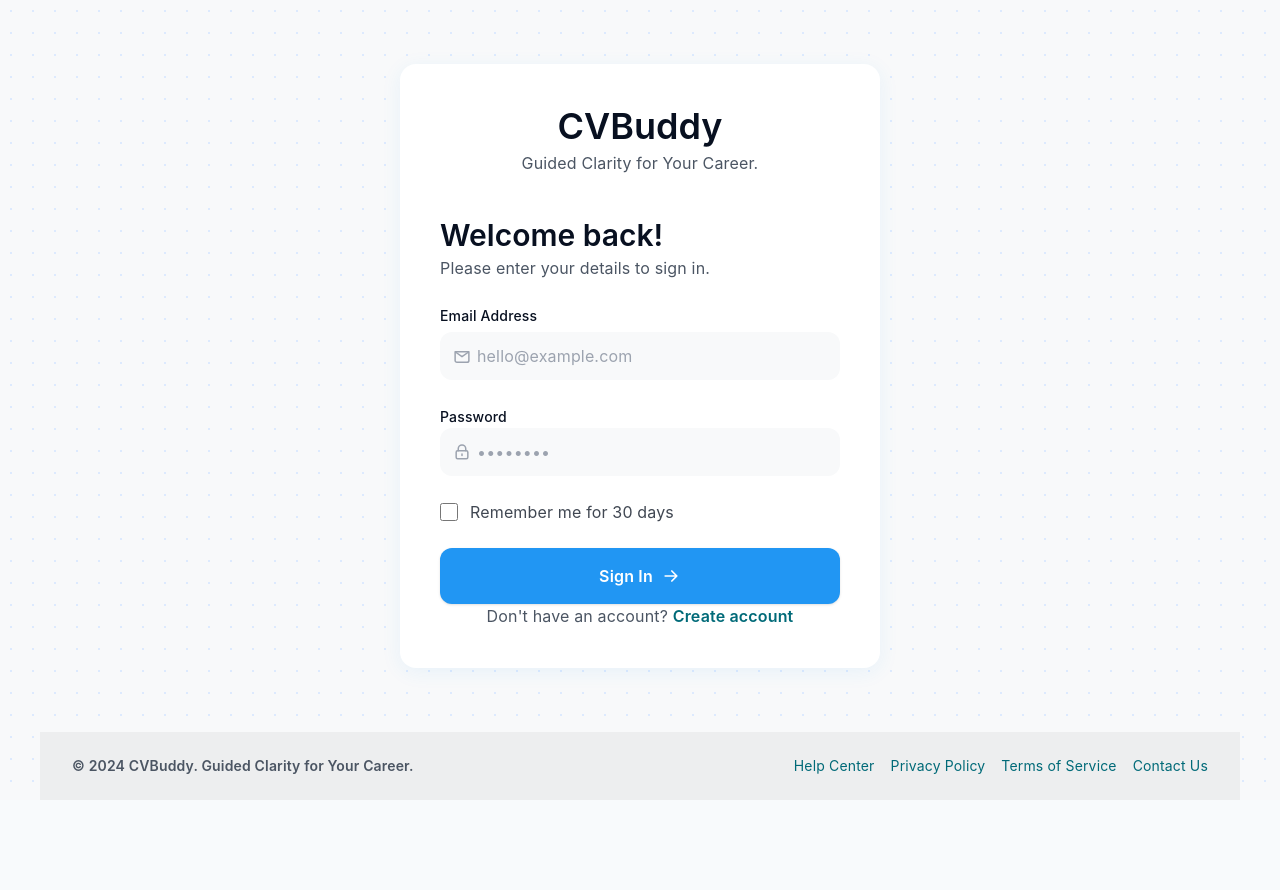
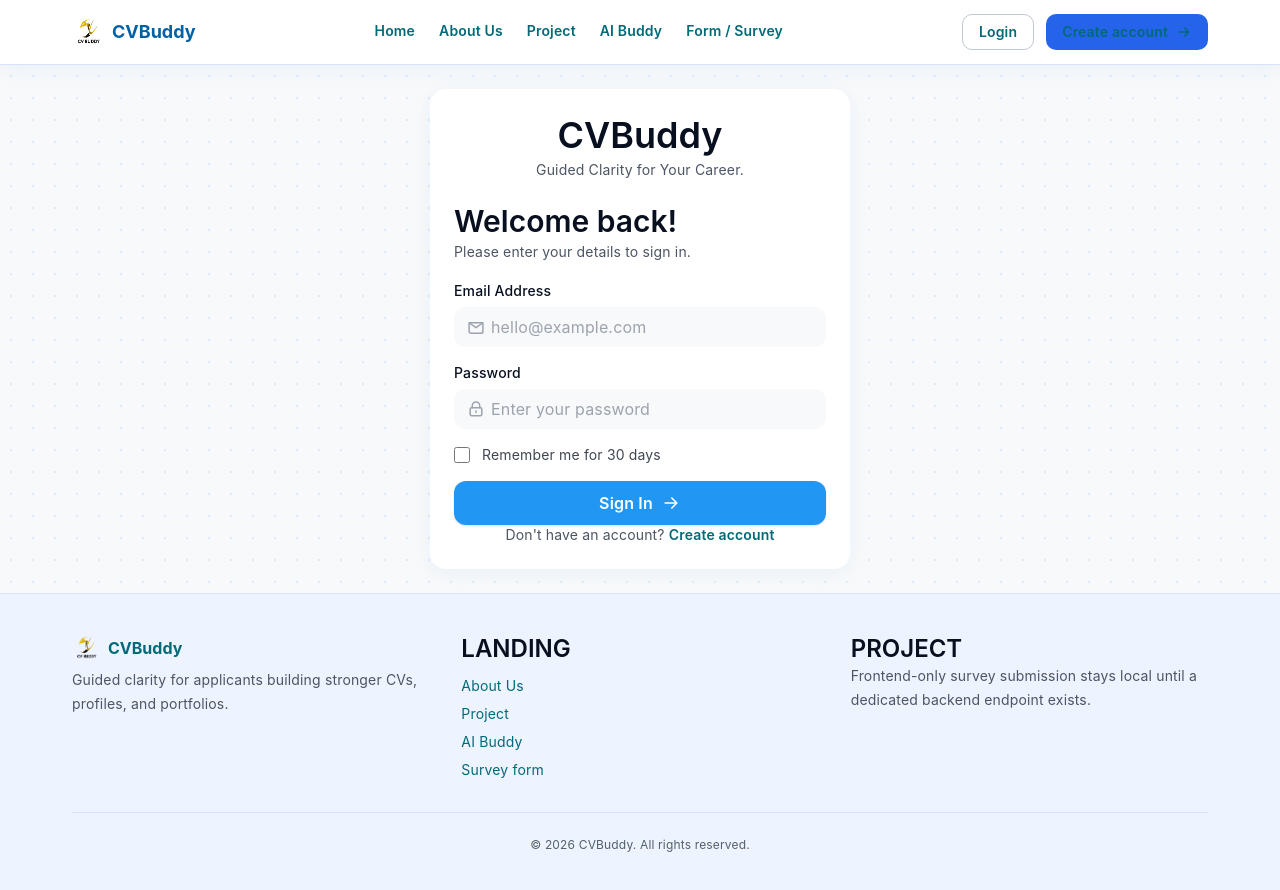
Before and after one commit to elvisDaWeird1/CVBuddy, a React (Vite) app: page /login in a window 1280 px wide. Shown: the top 890 px of the page. Before the commit the page ends 800 px from the top, so only its background shows below. Built offline with nearby package versions, Linux system fonts and the light colour scheme.

Commit message:
redesign login/register page

```diff
--- a/src/layouts/ClientLayout/AuthShell.tsx
+++ b/src/layouts/ClientLayout/AuthShell.tsx
@@ -1,5 +1,6 @@
 import type { ReactNode } from 'react'
-import { Link } from 'react-router-dom'
+import { Header } from '@/layouts/ClientLayout/Header'
+import { Footer } from '@/layouts/ClientLayout/Footer'
 
 interface AuthShellProps {
   children: ReactNode
@@ -7,7 +8,9 @@ interface AuthShellProps {
 
 export function AuthShell({ children }: AuthShellProps) {
   return (
-    <div className="relative flex min-h-screen flex-col overflow-hidden bg-[#f8f9fa] text-[#191c1d]">
+    <div className="flex min-h-screen flex-col bg-[#f8f9fa] text-[#191c1d]">
+      <Header />
+      <main className="relative flex flex-1 items-center justify-center overflow-hidden px-4 py-6 sm:px-6 lg:px-8">
         <div
           className="pointer-events-none absolute inset-0 opacity-70"
           style={{
@@ -15,18 +18,9 @@ export function AuthShell({ children }: AuthShellProps) {
             backgroundSize: '22px 22px',
           }}
         />
-      <main className="relative z-10 flex flex-1 items-center justify-center px-4 py-10 sm:px-6 lg:px-8">
         {children}
       </main>
-      <footer className="relative z-10 mx-auto flex w-full max-w-[1200px] flex-col items-center justify-between gap-4 bg-[#edeeef] px-6 py-6 text-sm text-[#404752] sm:flex-row sm:px-8">
-        <p className="font-semibold text-[#191c1d]">© 2024 CVBuddy. Guided Clarity for Your Career.</p>
-        <nav className="flex flex-wrap justify-center gap-4">
-          <Link className="underline underline-offset-4 hover:text-[#0061a4]" to="/coming-soon">Help Center</Link>
-          <Link className="underline underline-offset-4 hover:text-[#0061a4]" to="/coming-soon">Privacy Policy</Link>
-          <Link className="underline underline-offset-4 hover:text-[#0061a4]" to="/coming-soon">Terms of Service</Link>
-          <Link className="underline underline-offset-4 hover:text-[#0061a4]" to="/#survey-form">Contact Us</Link>
-        </nav>
-      </footer>
+      <Footer />
     </div>
   )
 }
--- a/src/modules/auth/LoginPage.tsx
+++ b/src/modules/auth/LoginPage.tsx
@@ -37,24 +37,24 @@ export default function LoginPage() {
 
   return (
     <AuthShell>
-      <section className="w-full max-w-[480px] rounded-[16px] bg-white p-6 shadow-[0_4px_20px_rgba(33,150,243,0.08)] sm:p-10">
-        <div className="mb-10 text-center">
-          <h1 className="text-[40px] font-bold leading-tight tracking-normal text-[#0061a4]">CVBuddy</h1>
-          <p className="mt-2 text-base leading-relaxed text-[#526069]">Guided Clarity for Your Career.</p>
+      <section className="relative z-10 w-full max-w-[420px] rounded-[16px] bg-white p-5 shadow-[0_4px_20px_rgba(33,150,243,0.08)] sm:p-6">
+        <div className="mb-5 text-center">
+          <h1 className="text-[32px] font-bold leading-tight tracking-normal text-[#0061a4]">CVBuddy</h1>
+          <p className="mt-1 text-sm leading-relaxed text-[#526069]">Guided Clarity for Your Career.</p>
         </div>
 
-        <div className="mb-6">
-          <h2 className="text-xl font-semibold tracking-normal text-[#191c1d]">Welcome back!</h2>
-          <p className="mt-2 text-base leading-relaxed text-[#404752]">Please enter your details to sign in.</p>
+        <div className="mb-4">
+          <h2 className="text-lg font-semibold tracking-normal text-[#191c1d]">Welcome back!</h2>
+          <p className="mt-1 text-sm leading-relaxed text-[#404752]">Please enter your details to sign in.</p>
         </div>
 
-        <form className="space-y-6" onSubmit={handleSubmit(onSubmit)} noValidate>
+        <form className="space-y-4" onSubmit={handleSubmit(onSubmit)} noValidate>
           <Input
             label="Email Address"
             type="email"
             autoComplete="email"
             placeholder="hello@example.com"
-            size="lg"
+            size="md"
             leftIcon={<MailIcon className="h-5 w-5" />}
             state={errors.email ? 'error' : 'default'}
             error={errors.email?.message}
@@ -62,28 +62,23 @@ export default function LoginPage() {
             {...register('email')}
           />
 
-          <div className="space-y-1.5">
-            <label className="text-sm font-medium text-[#081020]" htmlFor="password">
-              Password
-            </label>
           <Input
-              id="password"
+            label="Password"
             type="password"
             autoComplete="current-password"
-              placeholder="••••••••"
-              size="lg"
+            placeholder="Enter your password"
+            size="md"
             leftIcon={<LockIcon className="h-5 w-5" />}
             state={errors.password ? 'error' : 'default'}
             error={errors.password?.message}
             className="border-transparent bg-[#f8f9fa] text-base focus:border-[#2196f3] focus:shadow-[0_0_0_3px_rgba(33,150,243,0.2)]"
             {...register('password')}
           />
-          </div>
 
-          <label className="flex items-center gap-3 text-base text-[#404752]">
+          <label className="flex items-center gap-3 text-sm text-[#404752]">
             <input
               type="checkbox"
-              className="h-[18px] w-[18px] rounded border-[#707883] text-[#0061a4] focus:ring-[#2196f3]"
+              className="h-4 w-4 rounded border-[#707883] text-[#0061a4] focus:ring-[#2196f3]"
               {...register('remember')}
             />
             Remember me for 30 days
@@ -98,14 +93,14 @@ export default function LoginPage() {
           <Button
             type="submit"
             loading={isSubmitting}
-            className="h-14 w-full rounded-[12px] bg-[#2196f3] text-base font-semibold text-white shadow-sm hover:-translate-y-0.5 hover:bg-[#0061a4] hover:shadow-[0_8px_30px_rgba(33,150,243,0.12)]"
+            className="h-11 w-full rounded-[12px] bg-[#2196f3] text-base font-semibold text-white shadow-sm hover:-translate-y-0.5 hover:bg-[#0061a4] hover:shadow-[0_8px_30px_rgba(33,150,243,0.12)]"
             iconRight={<ArrowRightIcon className="h-5 w-5" />}
           >
             Sign In
           </Button>
         </form>
 
-        <p className="mt-10 text-center text-base text-[#526069]">
+        <p className="mt-5 text-center text-sm text-[#526069]">
           Don&apos;t have an account?{' '}
           <Link className="font-semibold text-[#0061a4] hover:underline" to="/register/applicant">
             Create account
--- a/src/modules/auth/RegisterApplicantPage.tsx
+++ b/src/modules/auth/RegisterApplicantPage.tsx
@@ -44,21 +44,21 @@ export default function RegisterApplicantPage() {
 
   return (
     <AuthShell>
-      <section className="w-full max-w-[520px] rounded-[16px] bg-white p-6 shadow-[0_4px_20px_rgba(33,150,243,0.08)] transition-shadow hover:shadow-[0_8px_30px_rgba(33,150,243,0.12)] sm:p-10">
-        <div className="mb-10 border-b border-[#e1e3e4] pb-6 text-center">
-          <p className="mx-auto mb-4 inline-flex rounded-full bg-[#e3f2fd] px-4 py-1.5 text-sm font-semibold text-[#0061a4]">
+      <section className="relative z-10 w-full max-w-[460px] rounded-[16px] bg-white p-5 shadow-[0_4px_20px_rgba(33,150,243,0.08)] transition-shadow hover:shadow-[0_8px_30px_rgba(33,150,243,0.12)] sm:p-6">
+        <div className="mb-5 border-b border-[#e1e3e4] pb-4 text-center">
+          <p className="mx-auto mb-3 inline-flex rounded-full bg-[#e3f2fd] px-3 py-1 text-xs font-semibold text-[#0061a4]">
             Applicant account
           </p>
-          <h1 className="text-[32px] font-bold leading-tight tracking-normal text-[#191c1d]">Join CVBuddy</h1>
-          <p className="mt-3 text-base leading-relaxed text-[#526069]">Guided Clarity for Your Career.</p>
+          <h1 className="text-[28px] font-bold leading-tight tracking-normal text-[#191c1d]">Join CVBuddy</h1>
+          <p className="mt-1 text-sm leading-relaxed text-[#526069]">Guided Clarity for Your Career.</p>
         </div>
 
-        <form className="space-y-6" onSubmit={handleSubmit(onSubmit)} noValidate>
+        <form className="space-y-4" onSubmit={handleSubmit(onSubmit)} noValidate>
           <Input
             label="Full Name"
             placeholder="Alex Walker"
             autoComplete="name"
-            size="lg"
+            size="md"
             leftIcon={<UserIcon className="h-5 w-5" />}
             state={errors.fullName ? 'error' : 'default'}
             error={errors.fullName?.message}
@@ -71,7 +71,7 @@ export default function RegisterApplicantPage() {
             type="email"
             placeholder="alex@example.com"
             autoComplete="email"
-            size="lg"
+            size="md"
             leftIcon={<MailIcon className="h-5 w-5" />}
             state={errors.email ? 'error' : 'default'}
             error={errors.email?.message}
@@ -82,9 +82,9 @@ export default function RegisterApplicantPage() {
           <Input
             label="Password"
             type="password"
-            placeholder="••••••••"
+            placeholder="Enter a password"
             autoComplete="new-password"
-            size="lg"
+            size="md"
             helperText="Must be at least 6 characters long."
             leftIcon={<LockIcon className="h-5 w-5" />}
             state={errors.password ? 'error' : 'default'}
@@ -96,9 +96,9 @@ export default function RegisterApplicantPage() {
           <Input
             label="Confirm Password"
             type="password"
-            placeholder="••••••••"
+            placeholder="Re-enter password"
             autoComplete="new-password"
-            size="lg"
+            size="md"
             leftIcon={<LockIcon className="h-5 w-5" />}
             state={errors.confirmPassword ? 'error' : 'default'}
             error={errors.confirmPassword?.message}
@@ -115,14 +115,14 @@ export default function RegisterApplicantPage() {
           <Button
             type="submit"
             loading={isSubmitting}
-            className="h-14 w-full rounded-[12px] bg-[#2196f3] text-base font-semibold text-white shadow-sm hover:-translate-y-0.5 hover:bg-[#0061a4] hover:shadow-[0_8px_30px_rgba(33,150,243,0.12)]"
+            className="h-11 w-full rounded-[12px] bg-[#2196f3] text-base font-semibold text-white shadow-sm hover:-translate-y-0.5 hover:bg-[#0061a4] hover:shadow-[0_8px_30px_rgba(33,150,243,0.12)]"
             iconRight={<ArrowRightIcon className="h-5 w-5" />}
           >
             Create Account
           </Button>
         </form>
 
-        <p className="mt-9 text-center text-base text-[#526069]">
+        <p className="mt-5 text-center text-sm text-[#526069]">
           Already have an account?{' '}
           <Link className="font-semibold text-[#0061a4] hover:underline" to="/login">
             Log in here
```
Lines whose indentation alone changed are shown as unchanged.
